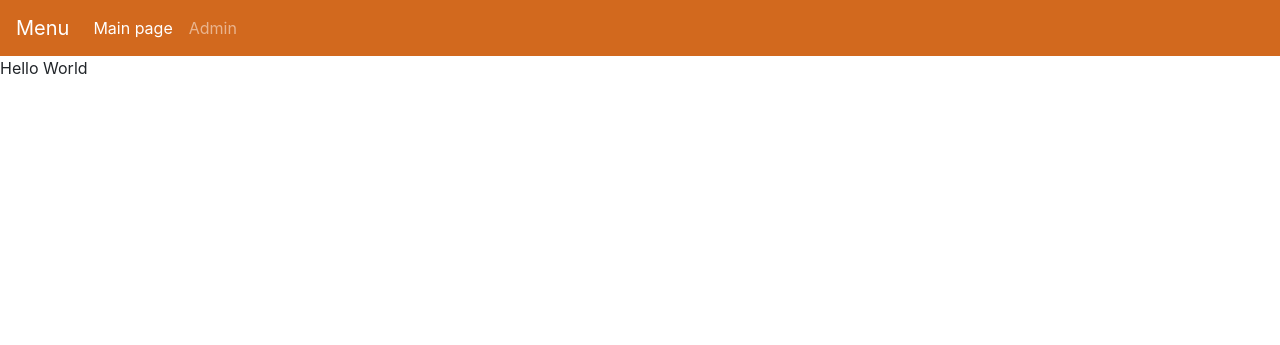
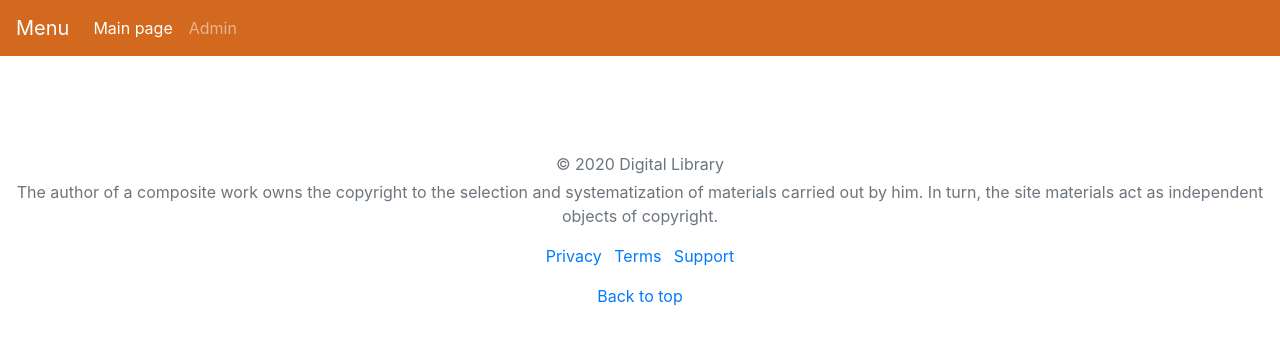
Before and after one commit to PurplePegasuss/Digital-Library-BS19-06, a Flask app: page / in a window 1280 px wide. Shown: the top 345 px of the page. Run offline with Flask 2, Linux system fonts and the light colour scheme.

Commit message:
Added footer, content templates. Deleted "hello" variable.

```diff
--- a/digital_library/views/index.py
+++ b/digital_library/views/index.py
@@ -5,4 +5,4 @@ index_router = Blueprint('index', __name__, template_folder='templates')
 
 @index_router.route('/')
 def index():
-    return render_template('index.html', hello='Hello World')
+    return render_template('index.html')
--- /dev/null
+++ b/digital_library/views/templates/_content.html
@@ -0,0 +1,2 @@
+{% block content %}
+{%  endblock %}
--- /dev/null
+++ b/digital_library/views/templates/_footer.html
@@ -0,0 +1,15 @@
+{% block footer %}
+  <footer class="my-5 pt-5 text-muted text-center text-small">
+    <p class="mb-1">&copy; 2020 Digital Library</p>
+    <p>The author of a composite work owns the copyright to the selection and systematization of materials carried out by him. In turn, the site materials act as independent objects of copyright.</p>
+
+    <ul class="list-inline">
+      <li class="list-inline-item"><a href="#">Privacy</a></li>
+      <li class="list-inline-item"><a href="#">Terms</a></li>
+      <li class="list-inline-item"><a href="#">Support</a></li>
+    </ul>
+    <p class="float-center">
+      <a href="#">Back to top</a>
+    </p>
+  </footer>
+{%  endblock %}
--- a/digital_library/views/templates/_page.html
+++ b/digital_library/views/templates/_page.html
@@ -28,5 +28,7 @@
 </head>
 <body>
     {% include '_navbar.html' %}
+    {% include '_content.html' %}
+    {% include '_footer.html' %}
 </body>
 </html>
--- a/digital_library/views/templates/index.html
+++ b/digital_library/views/templates/index.html
@@ -1,4 +1 @@
 {% include '_page.html'%}
-{%  block content %}
-    {{ hello }}
-{%  endblock %}
```
